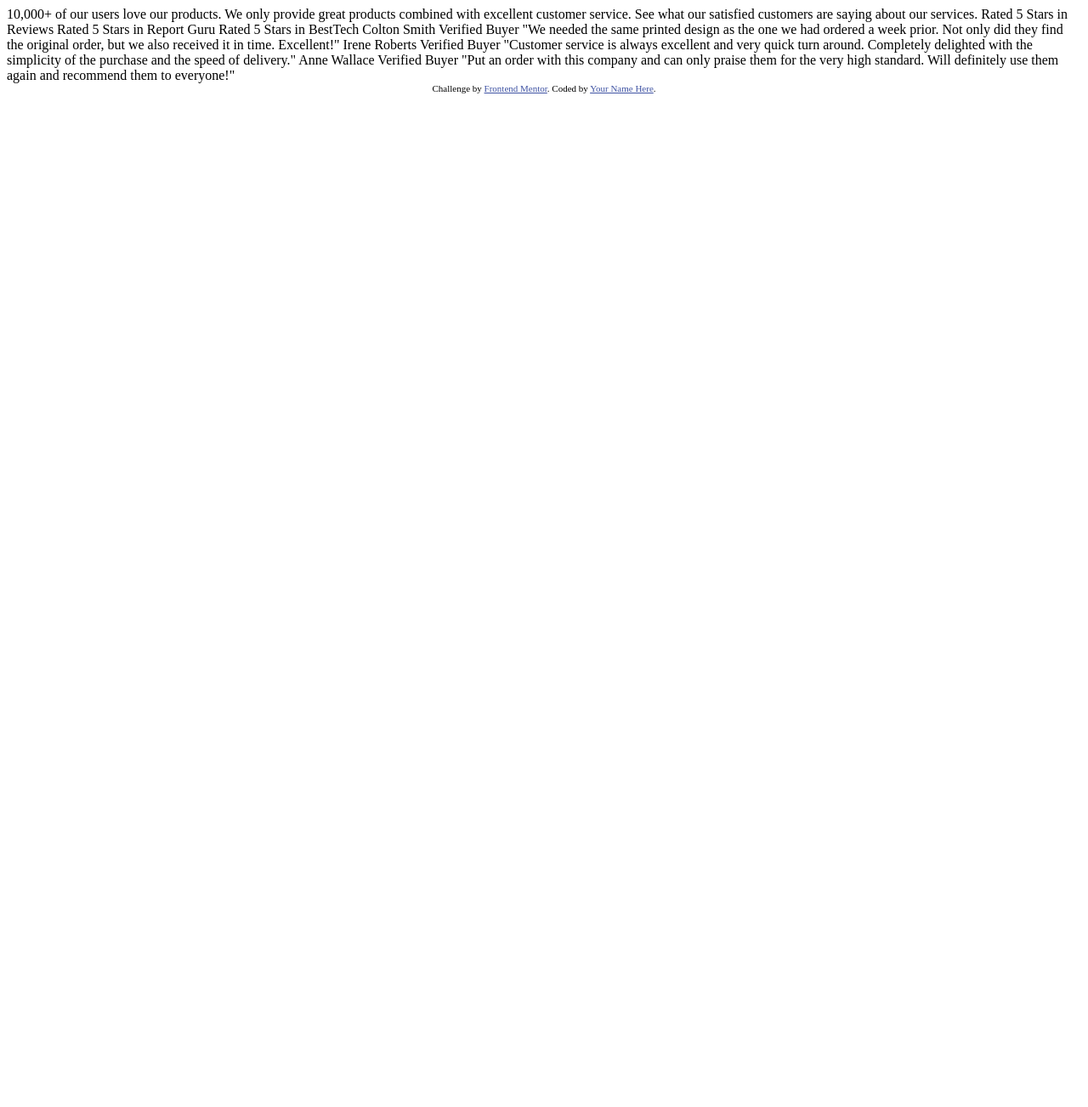
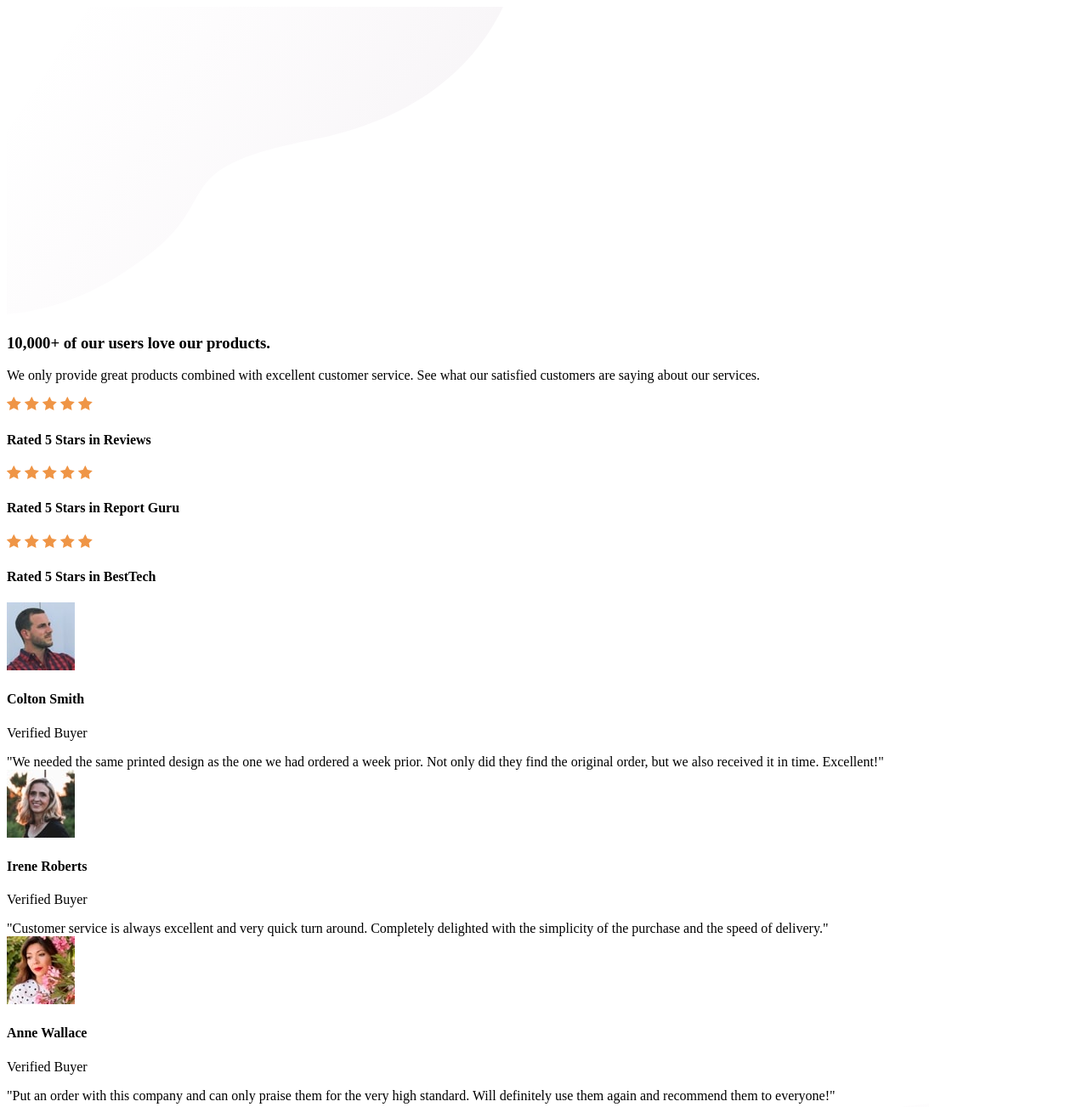
Before and after one commit to xhenixhelilaj/social-proof-section-master, a plain HTML site: page index.html in a window 1280 px wide. Shown: the top 1303 px of the page at 85% size. Before the commit the page ends 800 px from the top, so only its background shows below. Drawn offline with Linux system fonts and the light colour scheme.

Commit message:
create html structure

```diff
--- /dev/null
+++ b/index.css
@@ -0,0 +1,7 @@
+.attribution {
+    font-size: 11px;
+    text-align: center;
+  }
+  .attribution a {
+    color: hsl(228, 45%, 44%);
+  }
--- a/index.html
+++ b/index.html
@@ -3,59 +3,115 @@
   <head>
     <meta charset="UTF-8" />
     <meta name="viewport" content="width=device-width, initial-scale=1.0" />
-    <!-- displays site properly based on user's device -->
-
+    <link rel="stylesheet" href="index.css">
     <link
       rel="icon"
       type="image/png"
       sizes="32x32"
       href="./images/favicon-32x32.png"
     />
-
     <title>Frontend Mentor | Social proof section</title>
-
-    <!-- Feel free to remove these styles or customise in your own stylesheet 👍 -->
-    <style>
-      .attribution {
-        font-size: 11px;
-        text-align: center;
-      }
-      .attribution a {
-        color: hsl(228, 45%, 44%);
-      }
-    </style>
   </head>
   <body>
-    10,000+ of our users love our products.
-
-    We only provide great products combined with excellent customer service.
-    See what our satisfied customers are saying about our services.
-
-    Rated 5 Stars in Reviews
-    Rated 5 Stars in Report Guru
-    Rated 5 Stars in BestTech
-
-    Colton Smith
-    Verified Buyer
+    <section>
+      <article class="top-part">
+        <svg width="584" height="362" xmlns="http://www.w3.org/2000/svg">
+          <defs>
+          <linearGradient x1="100%" y1="69.212%" x2="9.399%" y2="32.183%" id="a">
+          <stop stop-color="#8A4389" stop-opacity="0" offset="0%"/>
+          <stop stop-color="#512051" offset="100%"/>
+          <stop stop-color="#512051" offset="100%"/>
+          <stop stop-color="#512051" offset="100%"/>
+        </linearGradient>
+        </defs>
+          <path d="M0 362c40.022-82.8 115.736-135.154 227.141-157.064 167.108-32.864 103.85-66.012 185.949-131.796C467.823 29.284 524.793 4.904 584 0v362H0z" transform="rotate(180 292 181)" fill="url(#a)" fill-rule="evenodd" opacity=".05"/>
+        </svg>
+        <div class="header">
+          <h1>10,000+ of our users love our products.</h1>
+          <p>We only provide great products combined with excellent customer service. See what our satisfied customers are saying about our services.</p>
+        </div>
+        <div class="rated">
+          <div class="first">
+            <img src="/images/icon-star.svg" alt="icon-star">
+            <img src="/images/icon-star.svg" alt="icon-star">
+            <img src="/images/icon-star.svg" alt="icon-star">
+            <img src="/images/icon-star.svg" alt="icon-star">
+            <img src="/images/icon-star.svg" alt="icon-star">
+            <h4>Rated 5 Stars in Reviews</h4>
+          </div>
+          <div class="second">
+            <img src="/images/icon-star.svg" alt="icon-star">
+            <img src="/images/icon-star.svg" alt="icon-star">
+            <img src="/images/icon-star.svg" alt="icon-star">
+            <img src="/images/icon-star.svg" alt="icon-star">
+            <img src="/images/icon-star.svg" alt="icon-star">
+            <h4>Rated 5 Stars in Report Guru</h4>
+          </div>
+          <div class="third">
+            <img src="/images/icon-star.svg" alt="icon-star">
+            <img src="/images/icon-star.svg" alt="icon-star">
+            <img src="/images/icon-star.svg" alt="icon-star">
+            <img src="/images/icon-star.svg" alt="icon-star">
+            <img src="/images/icon-star.svg" alt="icon-star">
+            <h4>Rated 5 Stars in BestTech</h4>
+          </div>
+        </div>
+      </article>
+      <article class="bottom-part">
+        <div class="review">
+          <div class="colton-smith">
+            <div class="intro">
+              <img src="/images/image-colton.jpg" alt="">
+              <h4>Colton Smith</h4>
+              <p>Verified Buyer</p>
+            </div>
+            <div class="colton-review">
               "We needed the same printed design as the one we had ordered a week prior.
               Not only did they find the original order, but we also received it in time.
               Excellent!"
-
-    Irene Roberts
-    Verified Buyer
+            </div>
+          </div>
+          <div class="irene-roberts">
+            <div class="intro">
+              <img src="/images/image-irene.jpg" alt="">
+              <h4>Irene Roberts</h4>
+              <p>Verified Buyer</p>
+            </div>
+            <div class="irene-review">
               "Customer service is always excellent and very quick turn around. Completely
               delighted with the simplicity of the purchase and the speed of delivery."
-
-    Anne Wallace
-    Verified Buyer
+            </div>
+          </div>
+          <div class="anne-wallace">
+            <div class="intro">
+              <img src="/images/image-anne.jpg" alt="">
+              <h4>Anne Wallace</h4>
+              <p>Verified Buyer</p>
+            </div>
+            <div class="anne-review">
               "Put an order with this company and can only praise them for the very high
               standard. Will definitely use them again and recommend them to everyone!"
-
+            </div>
+          </div>
+        </div>
+        <svg width="1085" height="673" xmlns="http://www.w3.org/2000/svg">
+          <defs>
+            <linearGradient x1="100%" y1="69.237%" x2="9.399%" y2="32.159%" id="a">
+              <stop stop-color="#8A4389" stop-opacity="0" offset="0%"/>
+              <stop stop-color="#512051" offset="100%"/>
+              <stop stop-color="#512051" offset="100%"/>
+              <stop stop-color="#512051" offset="100%"/>
+            </linearGradient>
+          </defs>
+          <path d="M355 800c74.356-153.934 215.022-251.268 422-292 310.466-61.099 192.94-122.724 345.47-245.025C1224.157 181.442 1330 136.116 1440 127v673H355z" transform="translate(-355 -127)" fill="url(#a)" fill-rule="evenodd" opacity=".05"/>
+        </svg>
+      </article>
+    </section>
     <div class="attribution">
       Challenge by
       <a href="https://www.frontendmentor.io?ref=challenge" target="_blank"
         >Frontend Mentor</a
-      >. Coded by <a href="#">Your Name Here</a>.
+      >. Coded by <a href="https://github.com/xhenixhelilaj/social-proof-section-master">Xheni Xhelilaj</a>.
     </div>
   </body>
 </html>
```
Lines whose indentation alone changed are shown as unchanged.
